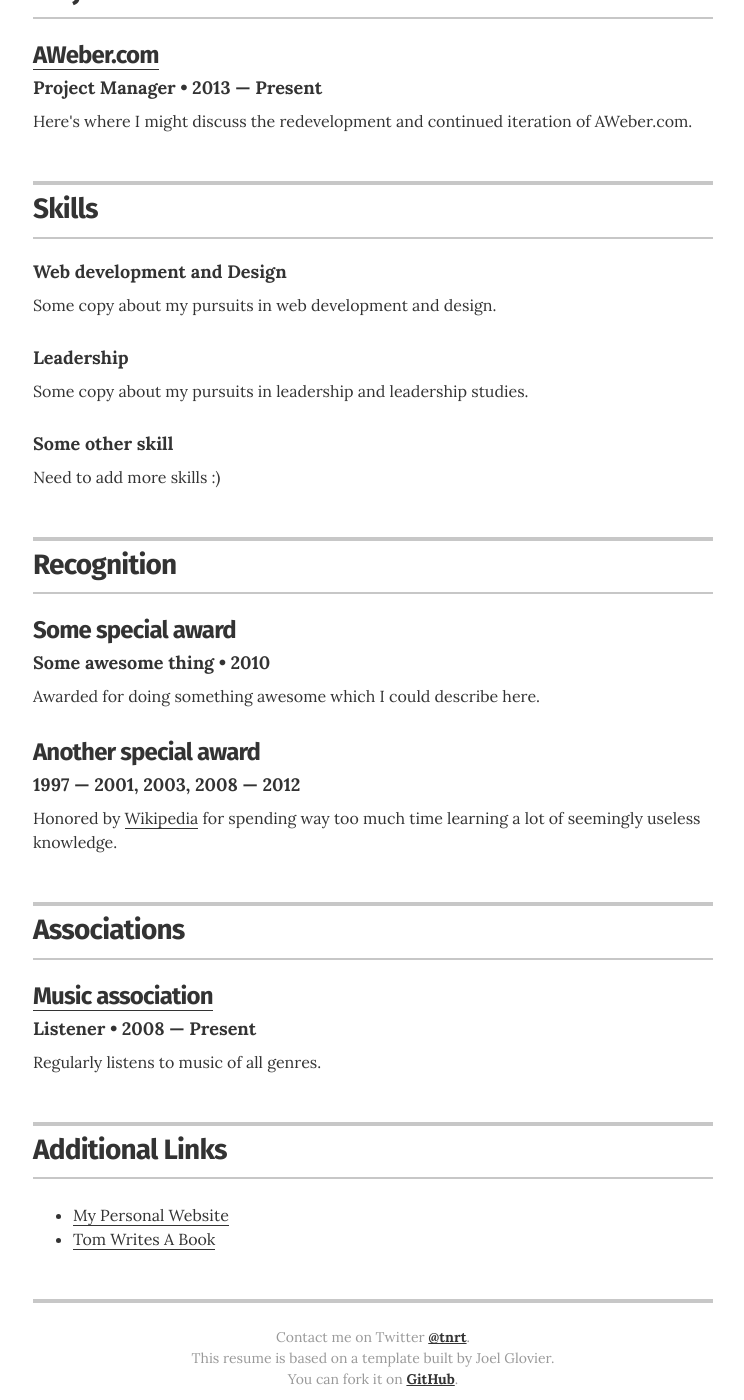
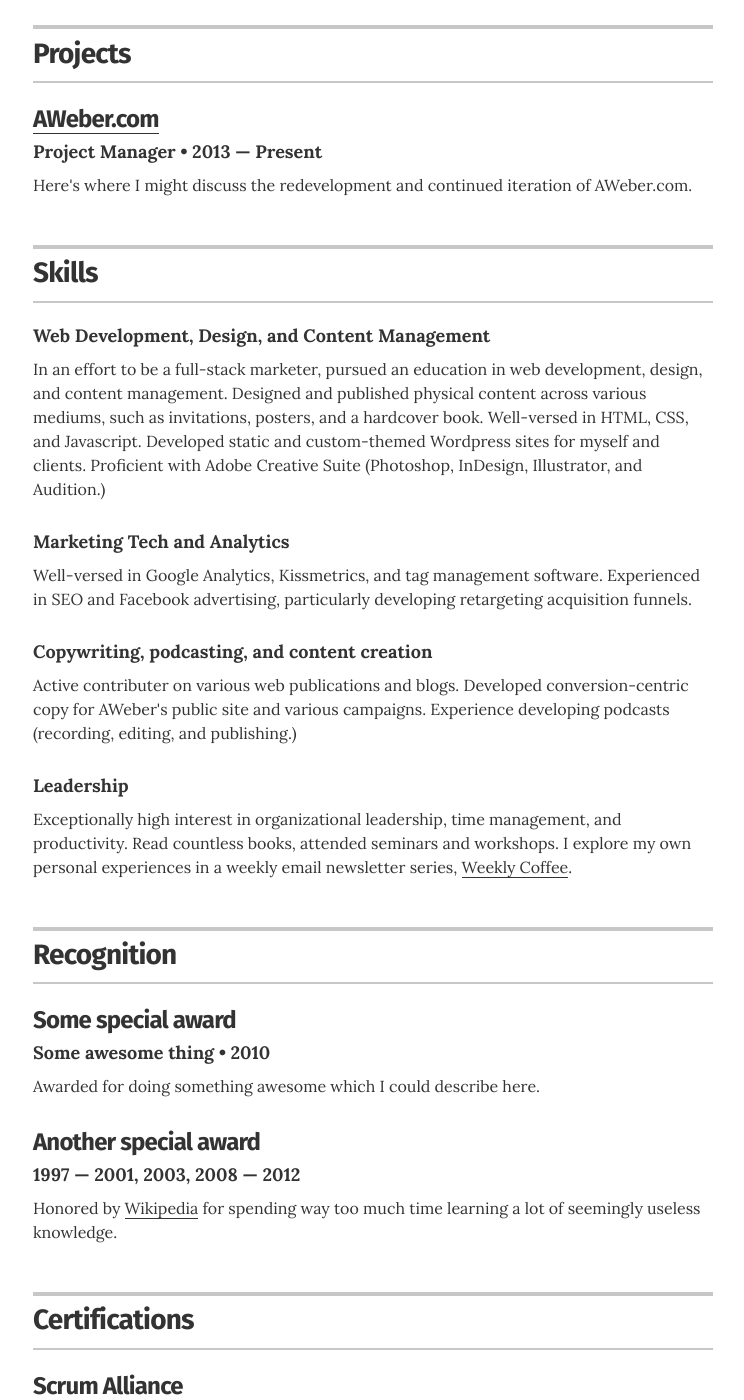
Before and after one commit to tnrt/tnrt-resume, a Jekyll site: the page built from index.html, in a window 1280 px wide and 1400 px high, scrolled down 2348 px. Shown: the whole window, without its empty margins (267-1011 px from the left). Built offline with Jekyll 4.4.1, drawn with Linux system fonts in a browser that asks for light colours; some of the changed text lies outside the part shown.

Commit message:
Update resume.html

```diff
--- a/_layouts/resume.html
+++ b/_layouts/resume.html
@@ -49,7 +49,7 @@
         <!-- Duplicate these resume-item elements and edit accordingly for each job you want to add here -->
         <div class="resume-item">
           <h3 class="resume-item-title">AWeber - Email Marketing</h3>
-          <h4 class="resume-item-details">Product Marketing Manager &bull; December, 2013 &mdash; Present</h4>
+          <h4 class="resume-item-details">Product Marketing Manager &bull; December, 2013 &mdash; Present*</h4>
           <p class="resume-item-copy">Responsible for researching, managing, executing and analyzing programs that drive measurable impact in customer acquisition, awareness, and brand positioning. Functions of this role include:</p>
           <ul class="resume-item-list">
             <li>Establishing strategies, executing specific tactics and reporting on AWeber's existing acquisition channels, with a focus on lead generation; webinars, podcasts, sponsorships, co-marketing partnerships.</li>
@@ -66,6 +66,8 @@
             <li>Starting, hosting, and managing AWeber's first podcast, Ask Me About Email Marketing, amassing over 18,000 unique downloads over 34 episodes (as of 8/8/2016.)</li>
             <li>Crafting the strategy, process, and cadence to direct AWeber's conversion rate optimization program through split testing and analysis.</li>
           </ul>
+          <p class="resume-item-copy">*Prior to being Product Marketing Manager at AWeber, I served as Marketing Project Manager from December 2013 to January 2016.</p>
+
 
         </div><!-- end of resume-item -->
 
@@ -140,18 +142,23 @@
         </header>
 
         <div class="resume-item">
-          <h4 class="resume-item-details">Web development and Design</h4>
-          <p class="resume-item-copy">Some copy about my pursuits in web development and design.</p>
+          <h4 class="resume-item-details">Web Development, Design, and Content Management</h4>
+          <p class="resume-item-copy">In an effort to be a full-stack marketer, pursued an education in web development, design, and content management. Designed and published physical content across various mediums, such as invitations, posters, and a hardcover book.  Well-versed in HTML, CSS, and Javascript. Developed static and custom-themed Wordpress sites for myself and clients. Proficient with Adobe Creative Suite (Photoshop, InDesign, Illustrator, and Audition.)</p>
+        </div>
+
+        <div class="resume-item">
+          <h4 class="resume-item-details">Marketing Tech and Analytics</h4>
+          <p class="resume-item-copy">Well-versed in Google Analytics, Kissmetrics, and tag management software. Experienced in SEO and Facebook advertising, particularly developing retargeting acquisition funnels.</p>
+        </div>
+
+        <div class="resume-item">
+          <h4 class="resume-item-details">Copywriting, podcasting, and content creation</h4>
+          <p class="resume-item-copy">Active contributer on various web publications and blogs. Developed conversion-centric copy for AWeber's public site and various campaigns. Experience developing podcasts (recording, editing, and publishing.)</p>
         </div>
 
         <div class="resume-item">
           <h4 class="resume-item-details">Leadership</h4>
-          <p class="resume-item-copy">Some copy about my pursuits in leadership and leadership studies.</p>
-        </div>
-
-        <div class="resume-item">
-          <h4 class="resume-item-details">Some other skill</h4>
-          <p class="resume-item-copy">Need to add more skills :)</p>
+          <p class="resume-item-copy">Exceptionally high interest in organizational leadership, time management, and productivity. Read countless books, attended seminars and workshops. I explore my own personal experiences in a weekly email newsletter series, <a href="http://weekly.coffee">Weekly Coffee</a>.</p>
         </div>
 
       </section>
@@ -187,14 +194,34 @@
       <section class="content-section">
 
         <header class="section-header">
-          <h2>Associations</h2>
+          <h2>Certifications</h2>
         </header>
 
         <div class="resume-item">
-          <h3 class="resume-item-title"><a href="http://beerfortheworld.com">Music association</a></h3>
-          <h4 class="resume-item-details">Listener &bull; 2008 &mdash; Present</h4>
-          <p class="resume-item-copy">Regularly listens to music of all genres.</p>
+          <h3 class="resume-item-title">Scrum Alliance</h3>
+          <h4 class="resume-item-details">Certified ScrumMaster &bull; October 2014 &mdash; Present</h4>
+          <p class="resume-item-copy">As a certified ScrumMaster, I'm equipped to help teams succeed using Scrum, a popular framework within the Agile project management methodology.</p>
         </div>
+
+        <div class="resume-item">
+          <h3 class="resume-item-title">Digital Marketer</h3>
+          <h4 class="resume-item-details">Certified Customer Acquisition Specialist &bull; March 2016 &mdash; Present</h4>
+          <p class="resume-item-copy">Certification description: Certified Customer Acquisition Specialists are uniquely qualified to help brands and businesses leverage paid traffic channels such Google, Facebook and other demand-gen platforms to grow their customer base without breaking the bank.</p>
+        </div>
+
+         <div class="resume-item">
+          <h3 class="resume-item-title">Digital Marketer</h3>
+          <h4 class="resume-item-details">Certified Customer Value Optimization Specialist &bull; April 2016 &mdash; Present</h4>
+          <p class="resume-item-copy">Certification description: Certified Customer Value Optimization Specialists are uniquely qualified to help businesses architect a “conversion funnel” that reduces initial customer acquisition costs, while simultaneously increasing both immediate and lifetime customer values.</p>
+        </div>
+
+        <div class="resume-item">
+          <h3 class="resume-item-title">Scrum Alliance</h3>
+          <h4 class="resume-item-details">Certified Content Marketing Specialist &bull; April 2016 &mdash; Present</h4>
+          <p class="resume-item-copy">Certification description: Certified Content Marketing Specialists are uniquely qualified to help brands convert content at each level of the funnel into organic traffic and sales.</p>
+        </div>
+
+
 
       </section>
       <!-- end Associations -->
```
